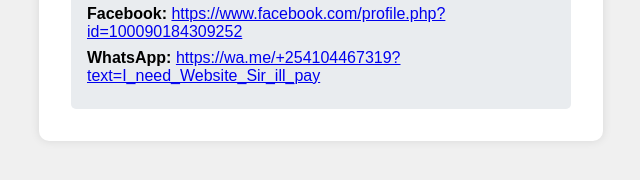
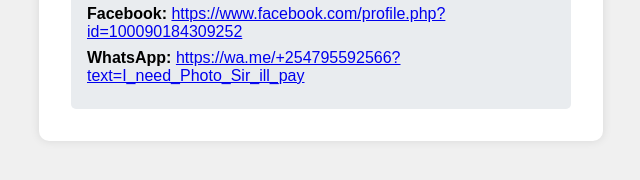
Before and after one commit to sesco001/34k-Arts-Studio-portfolio, a plain HTML site: page contact.html in a window 1280 px wide. Both pictures are taken after a click on the button "More Info". Shown: the part 278-458 px from the top of the page, 319-959 px from the left. Drawn offline with Linux system fonts and the light colour scheme.

Commit message:
Update contact.html

```diff
--- a/contact.html
+++ b/contact.html
@@ -48,7 +48,7 @@
     <div class="info" id="moreInfo">
       <p><strong>Email:</strong> @pmurithi@gmail.com</p>
       <p><strong>Facebook:</strong> <a href="https://www.facebook.com/profile.php?id=100090184309252" target="_blank">https://www.facebook.com/profile.php?id=100090184309252</a></p>
-      <p><strong>WhatsApp:</strong> <a href="https://wa.me/+254104467319?text=I_need_Website_Sir_ill_pay" target="_blank">https://wa.me/+254104467319?text=I_need_Website_Sir_ill_pay</a></p>
+      <p><strong>WhatsApp:</strong> <a href="https://wa.me/+254104467319?text=I_need_Website_Sir_ill_pay" target="_blank">https://wa.me/+254795592566?text=I_need_Photo_Sir_ill_pay</a></p>
     </div>
   </div>
 
```
